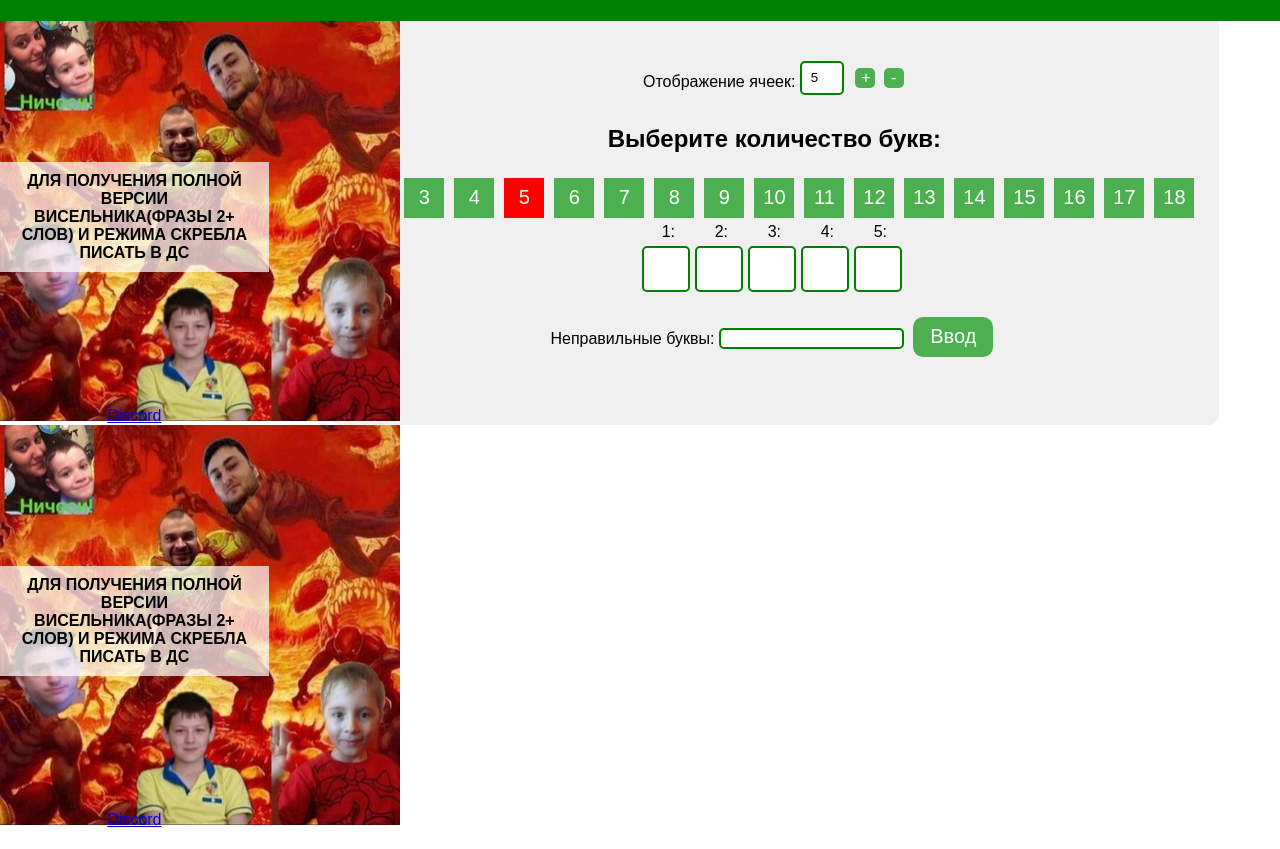
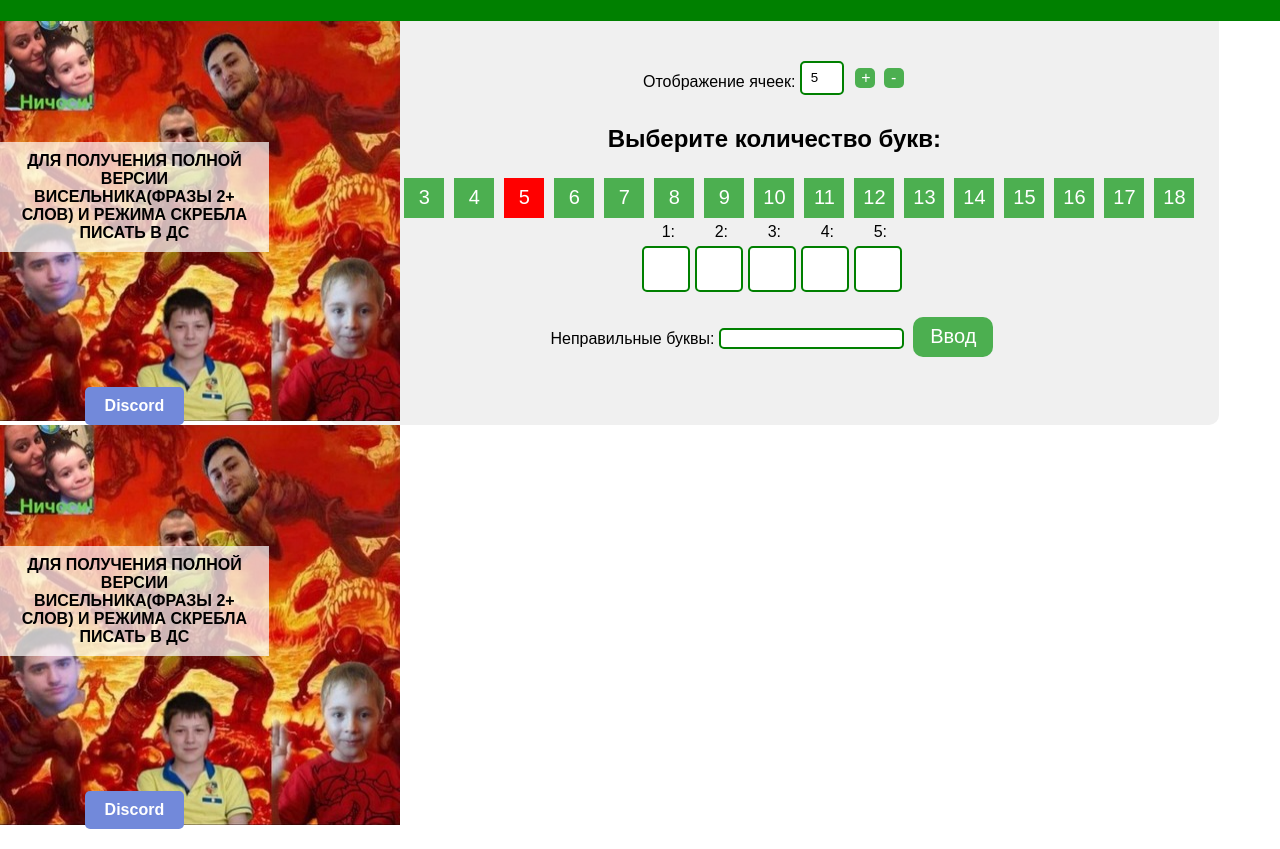
Before and after one commit to StormMercy/S1F18L, a plain HTML site: page index.html in a window 1280 px wide. Shown: the part 99-948 px from the top of the page. Drawn offline with Linux system fonts and the light colour scheme.

Commit message:
Update styles.css

```diff
--- a/styles.css
+++ b/styles.css
@@ -223,3 +223,22 @@ header h1 {
 .telegram-link:hover {
   background-color: #005580; /* Изменяем цвет фона при наведении */
 }
+
+
+.discord-button {
+  display: inline-block;
+  padding: 10px 20px;
+  background-color: #7289da;
+  color: #fff;
+  text-decoration: none;
+  border-radius: 5px;
+  font-size: 16px;
+  font-weight: bold;
+  border: none;
+  cursor: pointer;
+  transition: background-color 0.3s ease;
+}
+
+.discord-button:hover {
+  background-color: #677bc4;
+}
```
